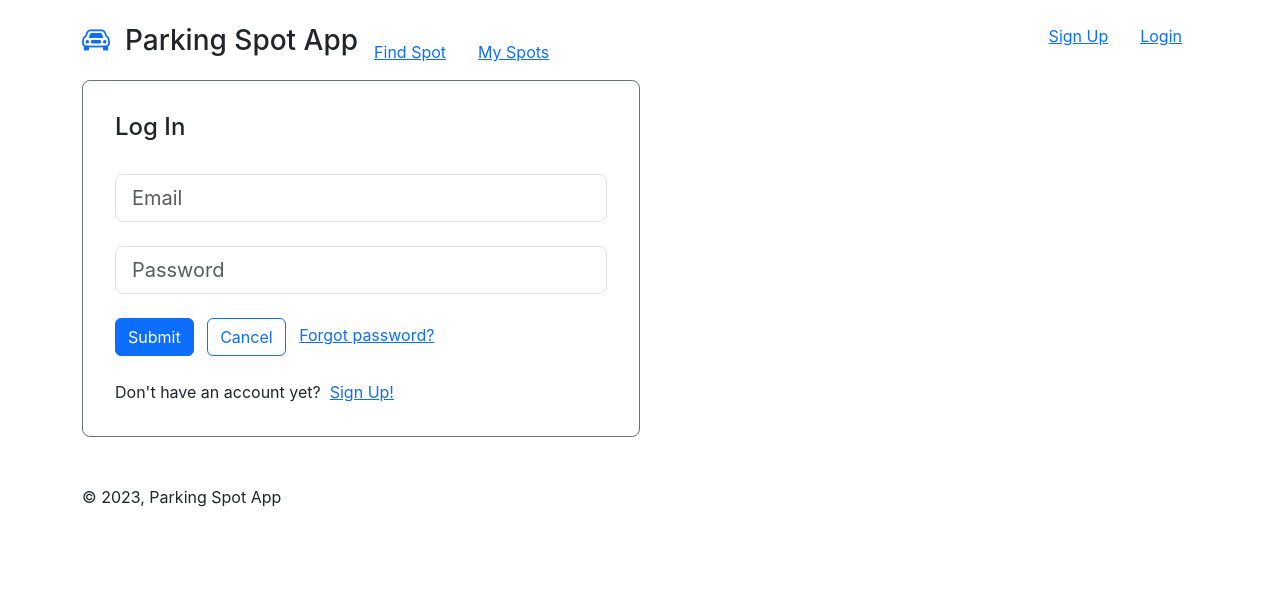
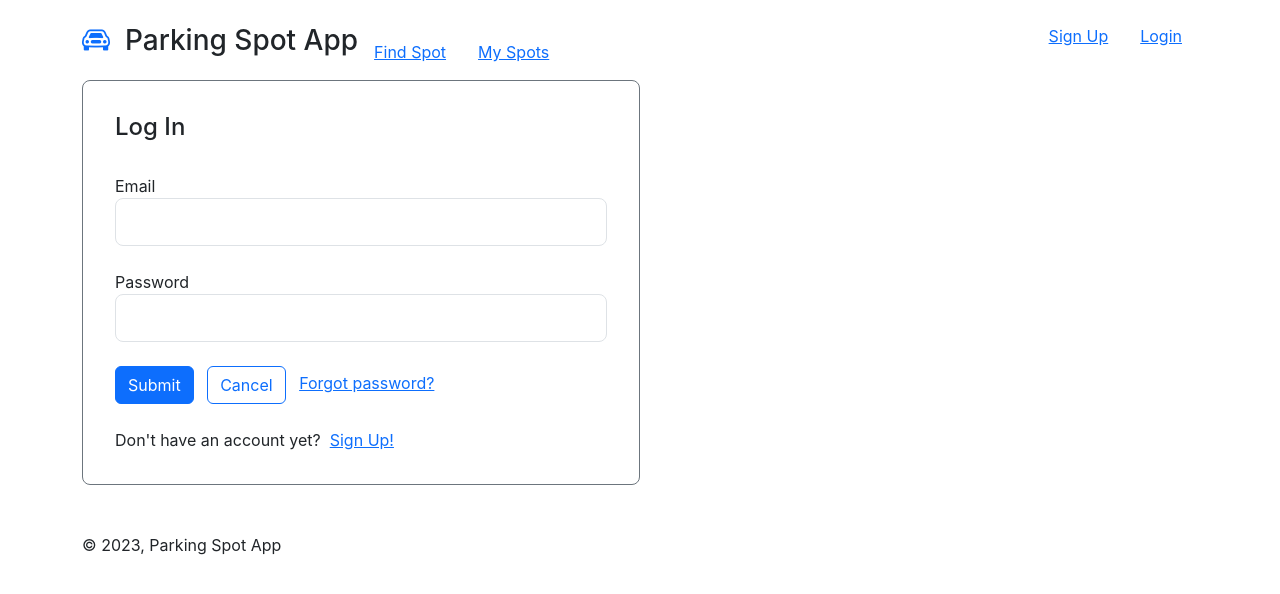
Before and after one commit to robmonday/parkspot, a React (Create React App) app: page /login in a window 1280 px wide. Shown: the top 594 px of the page. Built offline with nearby package versions, Linux system fonts and the light colour scheme.

Commit message:
login is now persistent because user object is saved into local storage

```diff
--- a/src/App.js
+++ b/src/App.js
@@ -1,5 +1,5 @@
 import { Routes, Route, useNavigate } from 'react-router-dom'
-import { useState } from 'react'
+import { useState, useEffect } from 'react'
 
 import Layout from './components/Layout'
 import Home from './components/Home'
@@ -17,16 +17,32 @@ import './App.css'
 function App() {
   const navigate = useNavigate()
   const [user, setUser] = useState(null)
+  const [inputs, setInputs] = useState({
+    email: '',
+    password: '',
+  })
+
+  useEffect(() => {
+    const loggedUserJSON = window.localStorage.getItem('loggedParkspotUser')
+    if (loggedUserJSON) {
+      const user = JSON.parse(loggedUserJSON)
+      setUser(user)
+      // still need to set token here
+    }
+  }, [])
 
   const handleLogin = async (event) => {
     event.preventDefault()
-
     try {
       const loginUser = await loginService.login({
-        email: 'rob.monday@gmail.com',
-        password: 'secret',
+        email: inputs.email,
+        password: inputs.password,
       })
       setUser(loginUser)
+      window.localStorage.setItem(
+        'loggedParkspotUser',
+        JSON.stringify(loginUser)
+      )
       navigate('/findspot')
     } catch (error) {
       alert('Wrong credentials')
@@ -35,6 +51,13 @@ function App() {
 
   const handleLogout = () => {
     setUser('')
+  }
+
+  const handleChange = (event) => {
+    // console.log(inputs)
+    const name = event.target.name
+    const value = event.target.value
+    setInputs((values) => ({ ...values, [name]: value }))
   }
 
   return (
@@ -46,8 +69,30 @@ function App() {
         >
           <Route index element={<Home />} />
           <Route path="signup" element={<SignUp />} />
-          <Route path="login" element={<Login handleLogin={handleLogin} />} />
-          <Route path="ownspot" element={user ? <OwnSpot /> : <Login />} />
+          <Route
+            path="login"
+            element={
+              <Login
+                handleLogin={handleLogin}
+                handleChange={handleChange}
+                inputs={inputs}
+              />
+            }
+          />
+          <Route
+            path="ownspot"
+            element={
+              user ? (
+                <OwnSpot />
+              ) : (
+                <Login
+                  handleLogin={handleLogin}
+                  handleChange={handleChange}
+                  inputs={inputs}
+                />
+              )
+            }
+          />
           <Route path="findspot" element={<FindSpot />} />
           <Route path="sites/:siteId" element={<SiteDetail />} />
           <Route path="*" element={<NoPage />} />
--- a/src/components/home.js
+++ b/src/components/home.js
@@ -5,14 +5,11 @@ const Home = () => {
       <div className="jumbotron">
         <h1 className="display-4">Park Like You Own the Place</h1>
         <p className="lead">
-          Real parking spaces created by private property owners ... more
-          convenient than the parking lot everyone knows about.
+          Real parking spaces made available by private property owners ... more
+          convenient than the parking lot everyone already knows about.
         </p>
         <hr className="my-4" />
-        <p>
-          It uses utility classes for typography and spacing to space content
-          out within the larger container.
-        </p>
+        <p>...</p>
         <p className="lead">
           <a className="btn btn-primary btn-lg" href="#/" role="button">
             Learn more
--- a/src/components/login.js
+++ b/src/components/login.js
@@ -1,7 +1,7 @@
 import { Link } from 'react-router-dom'
 import { Button } from 'react-bootstrap'
 
-const Login = ({ handleLogin }) => {
+const Login = ({ handleLogin, handleChange, inputs }) => {
   return (
     <div
       className="border border-secondary rounded-3 col col-12 col-md-9 col-lg-6"
@@ -9,23 +9,25 @@ const Login = ({ handleLogin }) => {
     >
       <h4>Log In</h4> <br />
       <form onSubmit={handleLogin}>
-        {/* <label htmlFor="email">Email </label> */}
+        <label htmlFor="email">Email </label>
         <input
+          name="email"
           className="form-control form-control-lg"
-          placeholder="Email"
+          // placeholder="Email"
           type="email"
-          // value={'email'}
-          // onChange={(e) => console.log(e.target.value)}
+          value={inputs.email}
+          onChange={handleChange}
         />
         <br />
-        {/* <label htmlFor="password">Password </label> */}
+        <label htmlFor="password">Password </label>
         <input
+          name="password"
           className="form-control form-control-lg"
-          placeholder="Password"
+          // placeholder="Password"
           id="password"
           type="password"
-          // value={'password'}
-          // onChange={(e) => console.log(e.target.value)}
+          value={inputs.password}
+          onChange={handleChange}
         />
         <br />
         <Button type="submit">Submit</Button> &nbsp;&nbsp;
```
